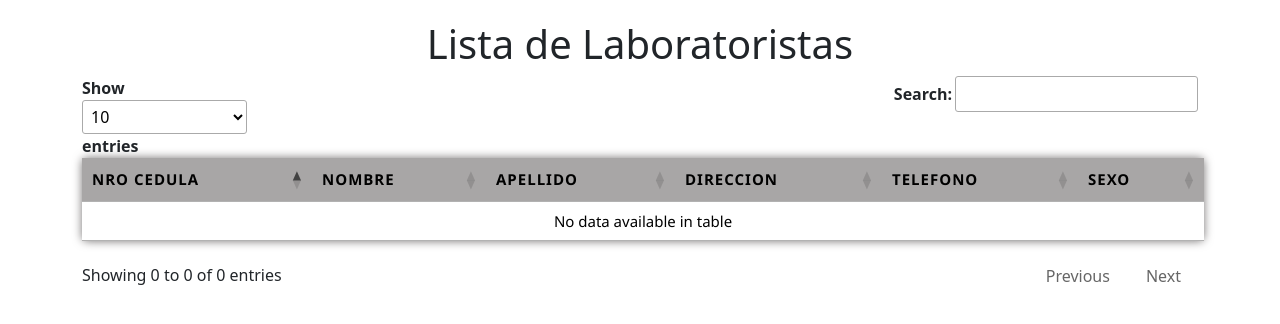
After one commit to Jeffer2S/Inventario_Laboratorios, a PHP site: page /editarLab.html in a window 1280 px wide. The commit adds this page. Shown: the top 324 px of the page. Run offline with PHP 8.4, Linux system fonts and the light colour scheme; data that the repository does not hold is empty; some libraries are stand-ins or nearby versions.

Commit message:
Se listo los laboratoristas con las funciones editar/eliminar

```diff
--- /dev/null
+++ b/scr_Admin_acciones/editarLab.html
@@ -0,0 +1,141 @@
+<!DOCTYPE html>
+<html lang="en">
+<head>
+  <meta charset="UTF-8">
+  <meta name="viewport" content="width=device-width, initial-scale=1.0">
+  <title>Lista de Laboratoristas</title>
+  <link rel="stylesheet" href="https://cdn.datatables.net/1.11.5/css/jquery.dataTables.min.css">
+  <link rel="stylesheet" href="estilos_Admin_acciones.css">
+  <link href="https://cdn.jsdelivr.net/npm/bootstrap@5.3.2/dist/css/bootstrap.min.css" rel="stylesheet" integrity="sha384-T3c6CoIi6uLrA9TneNEoa7RxnatzjcDSCmG1MXxSR1GAsXEV/Dwwykc2MPK8M2HN" crossorigin="anonymous">
+</head>
+<body>
+<style>
+  table.dataTable {
+    border-collapse: collapse;
+    width: 100%;
+    box-shadow: 0 0 10px rgb(119, 116, 116);
+    margin: 10px auto;
+    font-family: 'Segoe UI', Tahoma, Geneva, Verdana, sans-serif;
+    font-size: 15px;
+    border-radius: 5px;
+    background-color: rgb(168, 166, 166);
+  }
+
+  table.dataTable th {
+    text-transform: uppercase;
+    letter-spacing: 1px;
+    background-color: rgb(168, 166, 166);
+  }
+</style>
+
+<h1 class="text-center">Lista de Laboratoristas</h1>
+
+<div class="container">
+  <table id="tablaLaboratoristas" class="table">
+    <thead>
+      <tr>
+        <th>Nro Cedula</th>
+        <th>Nombre</th>
+        <th>Apellido</th>
+        <th>Direccion</th>
+        <th>Telefono</th>
+        <th>Sexo</th>
+        <th style="display: none;"></th> <!-- Ocultar encabezado de Editar -->
+        <th style="display: none;"></th> <!-- Ocultar encabezado de Eliminar -->
+      </tr>
+    </thead>
+    <tbody></tbody>
+  </table>
+</div>
+
+<form id="myForm" action="actualizar.php" method="POST" style="display: none;">
+  <fieldset>
+    <legend>Actualice los Datos del Laboratorista</legend>
+    <div class="mb-3">
+      <label for="ced_lab" class="form-label">Nro Cedula: </label>
+      <input type="text" id="ced_lab" name="ced_lab" class="form-control" placeholder="Ingrese cedula" readonly>
+    </div>
+    <div class="mb-3">
+      <label for="nom_lab" class="form-label">Nombre: </label>
+      <input type="text" id="nom_lab" name="nom_lab" class="form-control" placeholder="Ingrese nombre">
+    </div>
+    <div class="mb-3">
+      <label for="ape_lab" class="form-label">Apellido: </label>
+      <input type="text" id="ape_lab" name="ape_lab" class="form-control" placeholder="Ingrese apellido">
+    </div>
+    <div class="mb-3">
+      <label for="dir_lab" class="form-label">Direccion: </label>
+      <input type="text" id="dir_lab" name="dir_lab" class="form-control" placeholder="Ingrese direccion">
+    </div>
+    <div class="mb-3">
+      <label for="tel_lab" class="form-label">Telefono: </label>
+      <input type="text" id="tel_lab" name="tel_lab" class="form-control" placeholder="Ingrese telefono">
+    </div>
+    <div class="mb-3">
+      <label for="sex_lab" class="form-label">Seleccione Sexo</label>
+      <select id="sex_lab" name="sex_lab" class="form-select">
+        <option value="Masculino">Masculino</option>
+        <option value="Femenino">Femenino</option>
+        <option value="Otros">Otros</option>
+      </select>
+    </div>
+    <button type="submit" class="btn btn-primary">Enviar Datos</button>
+  </fieldset>
+</form>
+
+<script src="https://code.jquery.com/jquery-3.6.0.min.js"></script>
+<script src="https://cdn.datatables.net/1.11.5/js/jquery.dataTables.min.js"></script>
+<script src="https://cdn.jsdelivr.net/npm/@popperjs/core@2.11.8/dist/umd/popper.min.js"></script>
+<script src="https://cdn.jsdelivr.net/npm/bootstrap@5.3.2/dist/js/bootstrap.min.js"></script>
+
+<script>
+  $(document).ready(function() {
+    $('#tablaLaboratoristas').DataTable({
+      "ajax": {
+        "url": "editarLab.php",
+        "dataSrc": ""
+      },
+      "pageLength": 10,
+      "columns": [
+        { "data": "ced_lab" },
+        { "data": "nom_lab" },
+        { "data": "ape_lab" },
+        { "data": "dir_lab" },
+        { "data": "tel_lab" },
+        { "data": "sex_lab" },
+        {
+          "render": function(data, type, full, meta) {
+            return '<button onclick="editarRegistro(' + full.ced_lab + ')" class="btn btn-primary">Editar</button>';
+          }
+        },
+        {
+          "render": function(data, type, full, meta) {
+            return '<button onclick="eliminarRegistro(' + full.ced_lab + ')" class="btn btn-danger">Eliminar</button>';
+          }
+        }
+      ]
+    });
+  });
+
+  function editarRegistro(cedula) {
+    $('#tablaLaboratoristas').hide(); // Ocultar la tabla
+    $('#myForm').show(); // Mostrar el formulario
+    $('#ced_lab').val(cedula).prop('readonly', true);
+  }
+
+  function eliminarRegistro(cedula) {
+    $.ajax({
+      url: 'eliminar.php',
+      method: 'POST',
+      data: { ced_lab: cedula },
+      success: function(response) {
+        location.reload();
+      },
+      error: function(xhr, status, error) {
+        console.error(error);
+      }
+    });
+  }
+</script>
+</body>
+</html>
--- /dev/null
+++ b/scr_Admin_acciones/editarLab.php
@@ -0,0 +1,25 @@
+<?php
+include 'conexion.php';
+
+$query = "SELECT * FROM laboratoristas";
+$result = $conn->query($query);
+
+if ($result->num_rows > 0) {
+    $data = array();
+    while ($row = $result->fetch_assoc()) {
+        $data[] = array(
+            "ced_lab" => $row['ced_lab'],
+            "nom_lab" => $row['nom_lab'],
+            "ape_lab" => $row['ape_lab'],
+            "dir_lab" => $row['dir_lab'],
+            "tel_lab" => $row['tel_lab'],
+            "sex_lab" => $row['sex_lab']
+        );
+    }
+    echo json_encode($data);
+} else {
+    echo json_encode([]); // Si no hay resultados, devolver un array vacío
+}
+
+$conn->close();
+?>
--- a/scr_Admin_acciones/estilos_Admin_acciones.css
+++ b/scr_Admin_acciones/estilos_Admin_acciones.css
@@ -1,7 +1,10 @@
+/* Estilos previos */
+
 body {
   font-family: Arial, sans-serif;
   background-color: #f4f4f4;
   padding: 20px;
+  margin: 0;
 }
 
 form {
@@ -42,7 +45,7 @@ button[type="submit"] {
   width: 100%;
   padding: 10px 20px;
   background-color: #535b63;
-  color: rgb(252, 252, 252);
+  color: #fff;
   border: none;
   border-radius: 4px;
   cursor: pointer;
```
Also changed, not shown: scr_Admin_acciones/actualizar.php (added, +25 -0 lines), scr_Admin_acciones/eliminar.php (added, +23 -0 lines).
